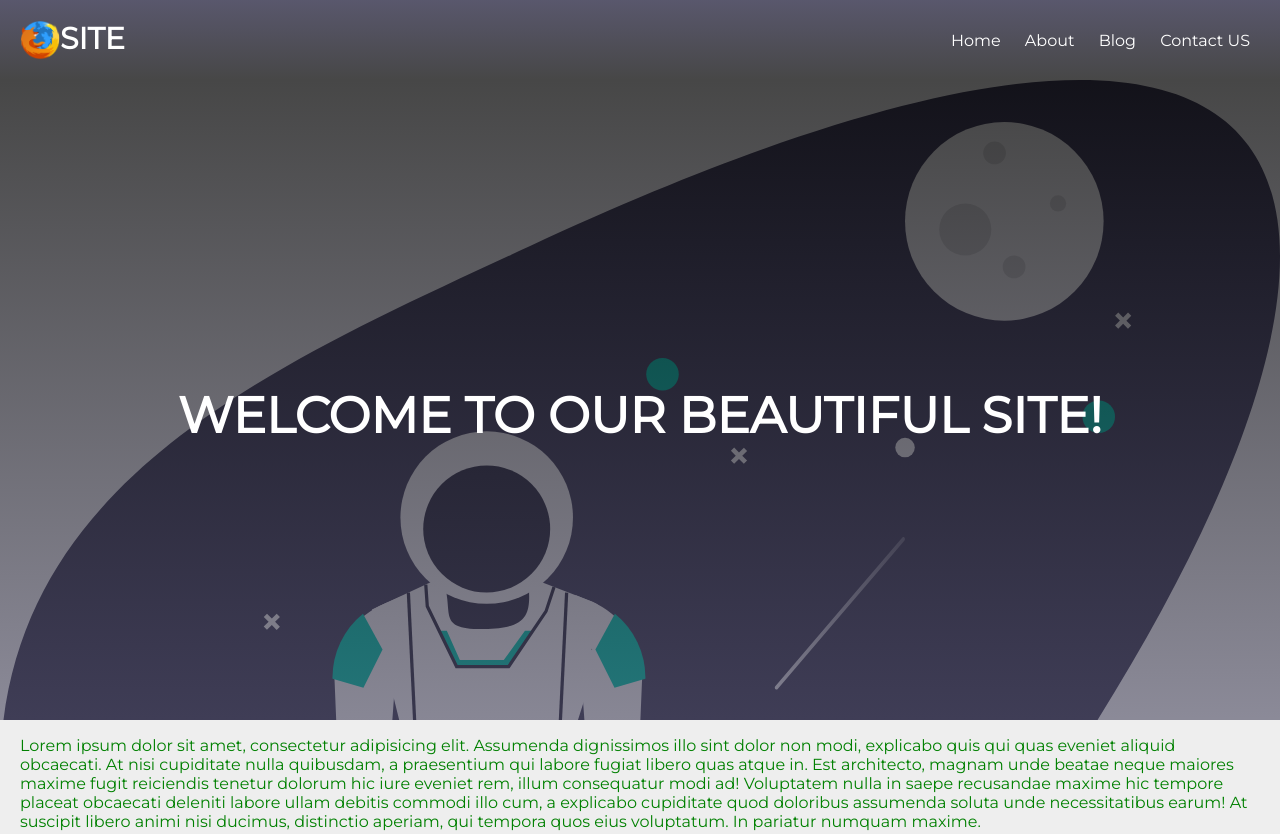
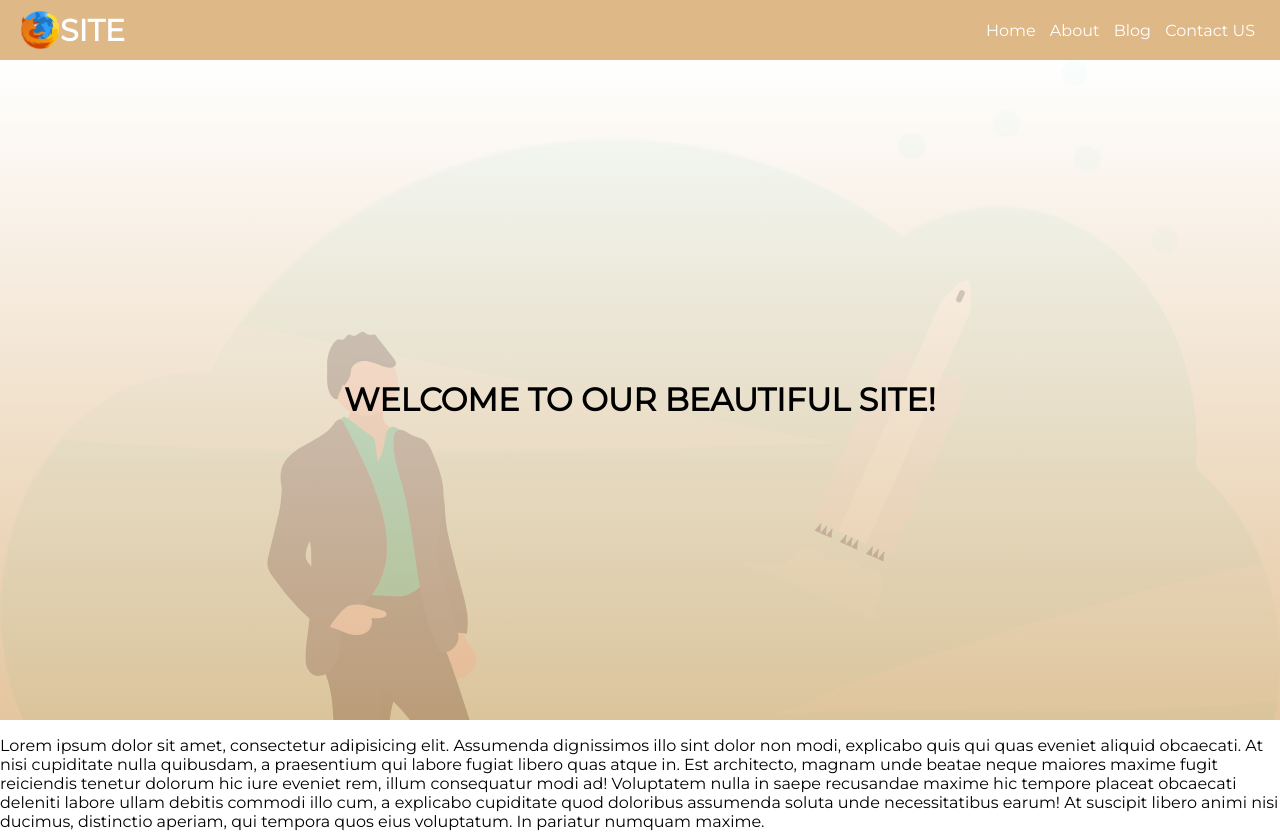
Before and after one commit to getgiddy/html-css, a plain HTML site: page index.html in a window 1280 px wide. Shown: the top 834 px of the page. Drawn offline with Linux system fonts and the light colour scheme.

Commit message:
Wed. Oct. 21, 2020

```diff
--- a/index.html
+++ b/index.html
@@ -5,7 +5,7 @@
     <meta charset="UTF-8">
     <meta name="viewport" content="width=device-width, initial-scale=1.0">
     <title>Document</title>
-    <link rel="stylesheet" href="styles/main.css">
+    <link rel="stylesheet" href="styles/main2.css">
     <link href="https://fonts.googleapis.com/css2?family=Montserrat" rel="stylesheet">
 
 <body>
--- /dev/null
+++ b/styles/main2.css
@@ -0,0 +1,65 @@
+html {
+    font-family: 'Montserrat', sans-serif;
+}
+
+body {
+    margin: 0;
+}
+
+.navbar {
+    display: flex;
+    flex-direction: row;
+    background-color: rgb(222, 184, 135);
+    justify-content: space-between;
+    align-items: center;
+    padding: 10px 20px;
+    margin: 0;
+}
+
+.nav-links {
+    margin: 0;
+}
+
+.logo {
+    width: 40px;
+}
+
+.logo-link {
+    display: flex;
+    align-items: center;
+    font-size: 30px;
+    text-transform: uppercase;
+    font-weight: 900;
+}
+
+.logo-link,
+.nav-link-item a {
+    text-decoration: none;
+    color: white;
+}
+
+.nav-link-item {
+    display: inline-block;
+    padding: 0 5px;
+}
+
+.page-banner {
+    background: linear-gradient(360deg, rgb(222, 184, 135, 0.8), rgb(255, 255, 255, 0.8)), url(../images/undraw_launching_125y.svg);
+    background-size: cover;
+    background-position: top;
+    height: 80vh;
+    padding: 10px;
+    position: relative;
+}
+
+.page-title {
+    position: absolute;
+    top: 50%;
+    left: 50%;
+    transform: translate(-50%, -80%);
+    width: 100%;
+    text-align: center;
+    text-transform: uppercase;
+}
+
+/* Positioning - absolute, relative */
```
Also changed, not shown: images/undraw_launching_125y.svg (added).
